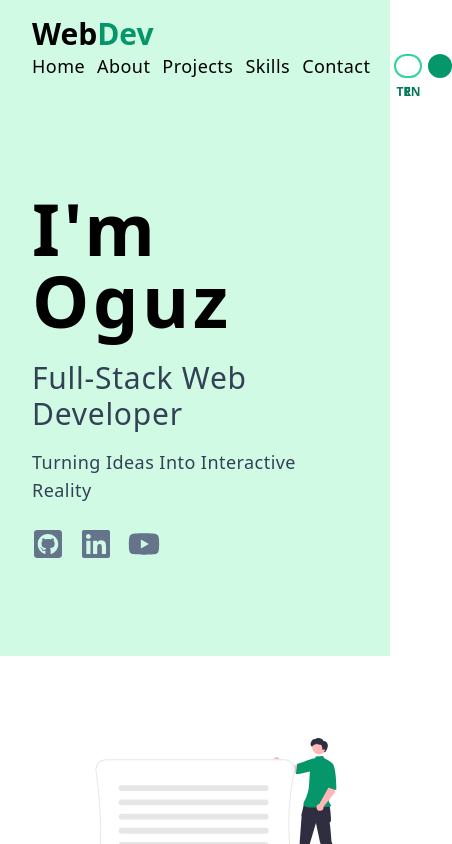
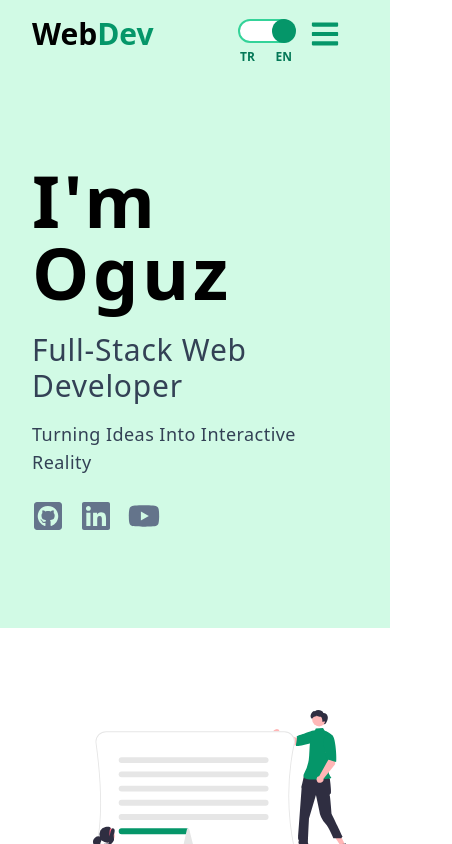
Before and after one commit to OguzOlgunDev/react-portfolio, a React (Vite) app: page / in a window 390 px wide. Shown: the top 844 px of the page, 452 px wide, since content can reach past the window. Built offline with nearby package versions, Linux system fonts and the light colour scheme.

Commit message:
Navbar güncellendi: Mobil menü eklendi

```diff
--- a/src/components/Navbar.jsx
+++ b/src/components/Navbar.jsx
@@ -1,18 +1,25 @@
+import { useState } from "react";
+import { FaBars, FaTimes } from "react-icons/fa";
 import { links } from "../data";
 import { useLanguage } from "../LanguageContext";
 
 function Navbar() {
   const { language, toggleLanguage } = useLanguage();
+  const [isOpen, setIsOpen] = useState(false);
 
   return (
+    <>
+      {/* Ana Navbar */}
       <nav className="bg-emerald-100">
-      <div className="mx-auto max-w-7xl px-8 py-4 flex flex-col sm:flex-row sm:justify-between sm:items-center sm:py-8">
+        <div className="mx-auto max-w-7xl px-8 py-4">
+          <div className="flex justify-between items-center">
             <h2 className="text-3xl font-bold">
               Web<span className="text-emerald-600">Dev</span>
             </h2>
 
-        <div className="flex items-center gap-x-6">
-          <div className="flex gap-x-3">
+            <div className="flex items-center gap-4">
+              {/* Desktop Navigation */}
+              <div className="hidden md:flex gap-6">
                 {links.map(({ id, href, text_en, text_tr }) => (
                   <a
                     key={id}
@@ -23,26 +30,72 @@ function Navbar() {
                   </a>
                 ))}
               </div>
+
+              {/* Language Toggle (Desktop) */}
+              <div className=" md:block relative">
                 <button
                   onClick={toggleLanguage}
-            className="relative inline-flex items-center h-6 rounded-full w-14 bg-white border-2 border-emerald-400 focus:outline-none focus:ring-2 focus:ring-emerald-400"
-            aria-label="Toggle Language"
+                  className="relative inline-flex items-center h-6 rounded-full w-14 bg-white border-2 border-emerald-400"
                 >
                   <span
                     className={`${
                       language === "en" ? "translate-x-8" : "translate-x-1"
                     } inline-block w-6 h-6 transform bg-emerald-600 rounded-full transition-transform`}
                   />
-            <span className="absolute right-0 top-7 text-xs text-emerald-700 select-none font-semibold">
+                  <span className="absolute right-0 top-7 text-xs text-emerald-700 font-semibold">
                     EN
                   </span>
-            <span className="absolute left-0 top-7 text-xs text-emerald-700 select-none font-semibold">
+                  <span className="absolute left-0 top-7 text-xs text-emerald-700 font-semibold">
                     TR
                   </span>
                 </button>
               </div>
+
+              {/* Mobile Menu Button */}
+              <button
+                onClick={() => setIsOpen(!isOpen)}
+                className="md:hidden w-12 text-emerald-600 text-2xl"
+                aria-label="Toggle Menu"
+              >
+                {isOpen ? (
+                  <FaTimes className="text-3xl" />
+                ) : (
+                  <FaBars className="text-3xl" />
+                )}
+              </button>
+            </div>
+          </div>
         </div>
       </nav>
+
+      {/* Mobile Menu Overlay */}
+      {isOpen && (
+        <div className="fixed inset-0 z-50 bg-emerald-50 bg-opacity-80 backdrop-blur-sm">
+          <div className="flex flex-col items-center justify-center h-full gap-8">
+            {links.map(({ id, href, text_en, text_tr }) => (
+              <a
+                key={id}
+                href={href}
+                className="text-2xl font-medium text-gray-800 hover:text-emerald-600"
+                onClick={() => setIsOpen(false)}
+              >
+                {language === "en" ? text_en : text_tr}
+              </a>
+            ))}
+
+            {/* Mobile Language Toggle */}
+
+            {/* Close Button */}
+            <button
+              onClick={() => setIsOpen(false)}
+              className="absolute top-6 right-6 text-3xl text-gray-600"
+            >
+              <FaTimes />
+            </button>
+          </div>
+        </div>
+      )}
+    </>
   );
 }
 
```
Lines whose indentation alone changed are shown as unchanged.
